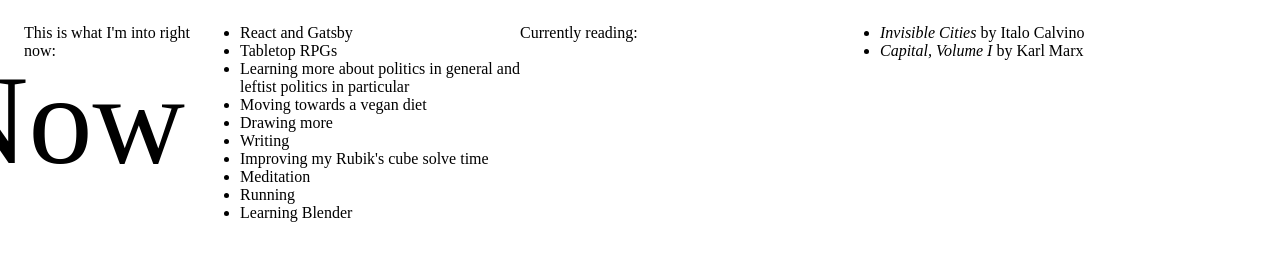
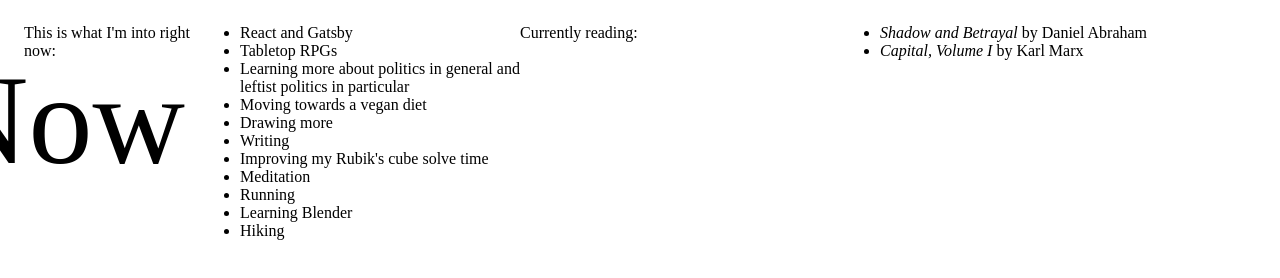
Before and after one commit to lgrqvst/lgrqvst.com, a Gatsby site: page /now/ in a window 1280 px wide. Built offline with nearby package versions, Linux system fonts and the light colour scheme; Gatsby itself is replaced by a stand-in of ours; a web font is replaced by a local one.

Commit message:
Update now

```diff
--- a/content/pages/now/index.mdx
+++ b/content/pages/now/index.mdx
@@ -19,8 +19,9 @@ This is what I'm into right now:
 - Meditation
 - Running
 - Learning Blender
+- Hiking
 
 Currently reading:
 
-- _Invisible Cities_ by Italo Calvino
+- _Shadow and Betrayal_ by Daniel Abraham
 - _Capital, Volume I_ by Karl Marx
```
